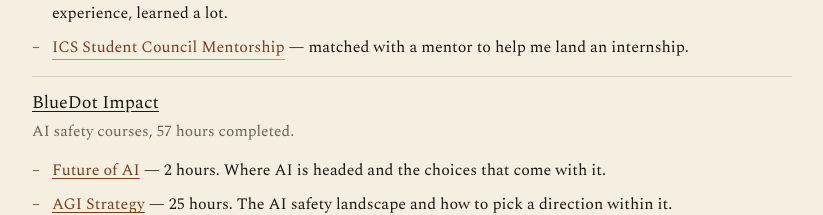
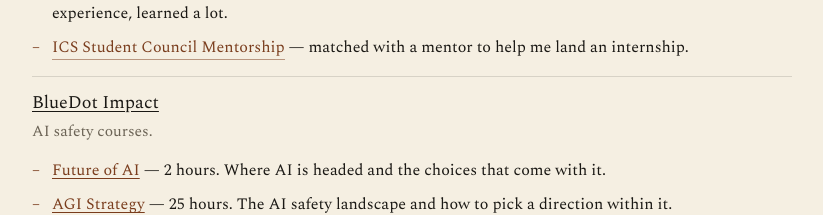
Before and after one commit to Ivan-Shishkin-Dev/Personal_Portfolio_3, a Next.js app: page /education in a window 1280 px wide. Shown: the part 840-1055 px from the top of the page, without its empty margins (228-1051 px from the left). Built offline with nearby package versions, Linux system fonts and the light colour scheme.

Commit message:
Trim BlueDot summary line

```diff
--- a/app/education/page.tsx
+++ b/app/education/page.tsx
@@ -37,7 +37,7 @@
             <li><a href="https://studentcouncil.ics.uci.edu/" target="_blank" rel="noopener noreferrer">ICS Student Council Mentorship</a> — matched with a mentor to help me land an internship.</li>
           </ul>
         </HobbyItem>
-        <HobbyItem title="BlueDot Impact" summary="AI safety courses, 57 hours completed." titleHref="https://bluedot.org/" alwaysOpen>
+        <HobbyItem title="BlueDot Impact" summary="AI safety courses." titleHref="https://bluedot.org/" alwaysOpen>
           <ul>
             <li><a className="course-name" href="https://bluedot.org/courses/future-of-ai" target="_blank" rel="noopener noreferrer">Future of AI</a> — 2 hours. Where AI is headed and the choices that come with it.</li>
             <li><a className="course-name" href="https://bluedot.org/courses/agi-strategy" target="_blank" rel="noopener noreferrer">AGI Strategy</a> — 25 hours. The AI safety landscape and how to pick a direction within it.</li>
```
